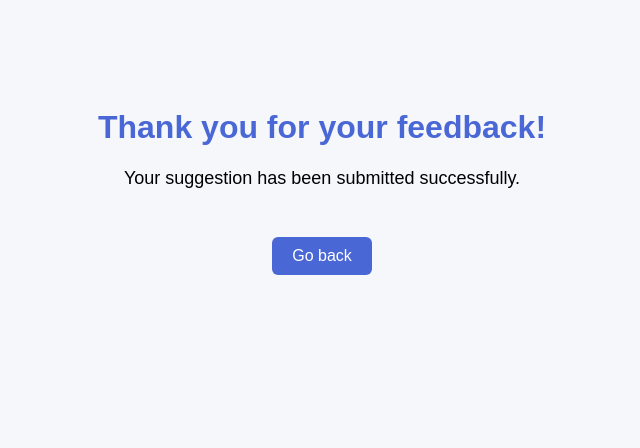
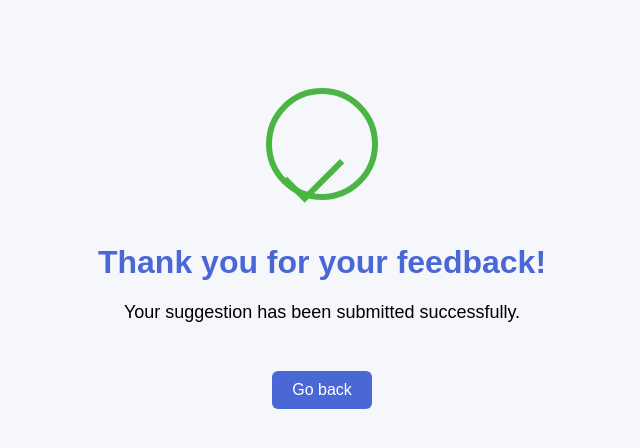
Before and after one commit to khajafaizahmed/suggestion-box, a plain HTML site: page thankyou.html in a window 1280 px wide. Shown: the whole page, without its empty margins (318-958 px from the left). Drawn offline with Linux system fonts and the light colour scheme.

Commit message:
Update thankyou.html

```diff
--- a/thankyou.html
+++ b/thankyou.html
@@ -9,14 +9,58 @@
         background-color: #f6f7fb;
         text-align: center;
         padding: 80px;
+        animation: fadeIn 1s ease-in;
       }
+
+      @keyframes fadeIn {
+        from { opacity: 0; transform: translateY(20px); }
+        to { opacity: 1; transform: translateY(0); }
+      }
+
+      .checkmark {
+        width: 100px;
+        height: 100px;
+        border-radius: 50%;
+        display: inline-block;
+        border: 6px solid #4BB543;
+        position: relative;
+        animation: scaleUp 0.6s ease-out;
+        margin-bottom: 20px;
+      }
+
+      @keyframes scaleUp {
+        from { transform: scale(0); opacity: 0; }
+        to { transform: scale(1); opacity: 1; }
+      }
+
+      .checkmark::after {
+        content: "";
+        position: absolute;
+        left: 26px;
+        top: 50px;
+        width: 25px;
+        height: 50px;
+        border-right: 6px solid #4BB543;
+        border-bottom: 6px solid #4BB543;
+        transform: rotate(45deg);
+        animation: drawCheck 0.5s ease-out 0.6s forwards;
+        opacity: 0;
+      }
+
+      @keyframes drawCheck {
+        to { opacity: 1; }
+      }
+
       h1 {
         color: #4a67d6;
+        margin-top: 20px;
       }
+
       p {
         font-size: 18px;
         margin-top: 20px;
       }
+
       a {
         display: inline-block;
         margin-top: 30px;
@@ -25,13 +69,16 @@
         color: white;
         border-radius: 6px;
         text-decoration: none;
+        transition: background 0.2s;
       }
+
       a:hover {
         background-color: #3451b3;
       }
     </style>
   </head>
   <body>
+    <div class="checkmark"></div>
     <h1>Thank you for your feedback!</h1>
     <p>Your suggestion has been submitted successfully.</p>
     <a href="https://khajafaizahmed.github.io/suggestion-box/">Go back</a>
```
